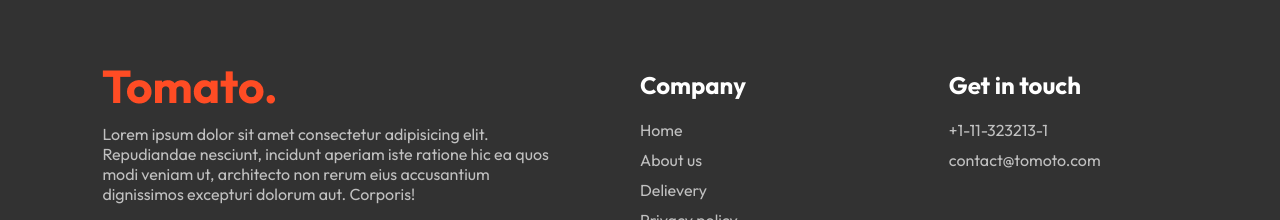
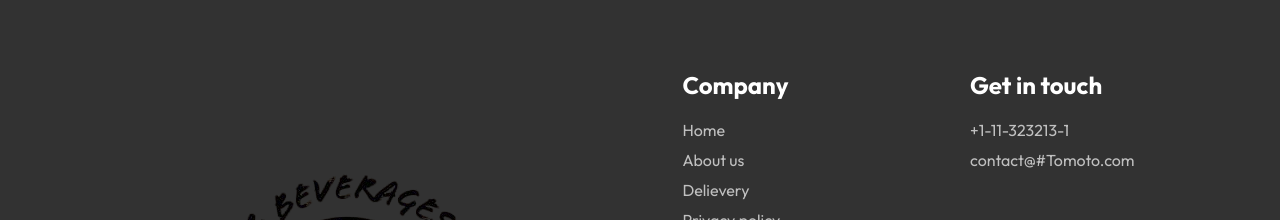
Before and after one commit to TusharVarshney18/E-commerce-Project-Frontend, a React (Vite) app: page /myorders in a window 1280 px wide. Shown: the part 384-604 px from the top of the page. Built offline with nearby package versions, Linux system fonts and the light colour scheme; no server answers.

Commit message:
Added logo on footer

```diff
--- a/src/components/Footer/Footer.jsx
+++ b/src/components/Footer/Footer.jsx
@@ -7,7 +7,7 @@ const Footer = () => {
     <div className="footer" id="footer">
       <div className="footer-content">
         <div className="footer-content-left">
-          <img src={assets.logo} alt="" />
+          <img src={assets.logoIcon} alt="" />
           <p>
             Lorem ipsum dolor sit amet consectetur adipisicing elit. Repudiandae
             nesciunt, incidunt aperiam iste ratione hic ea quos modi veniam ut,
@@ -33,7 +33,7 @@ const Footer = () => {
           <h2>Get in touch</h2>
           <ul>
             <li>+1-11-323213-1</li>
-            <li>contact@tomoto.com</li>
+            <li>contact@#Tomoto.com</li>
           </ul>
         </div>
       </div>
```
